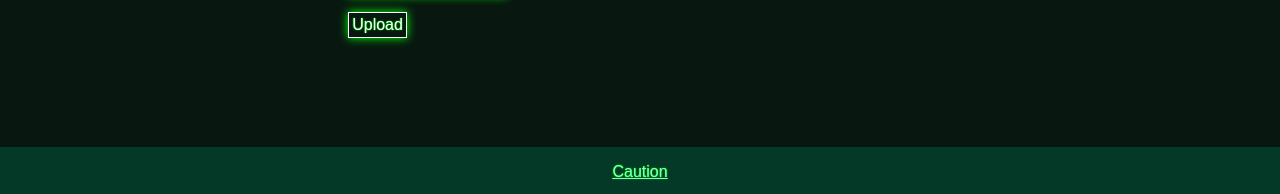
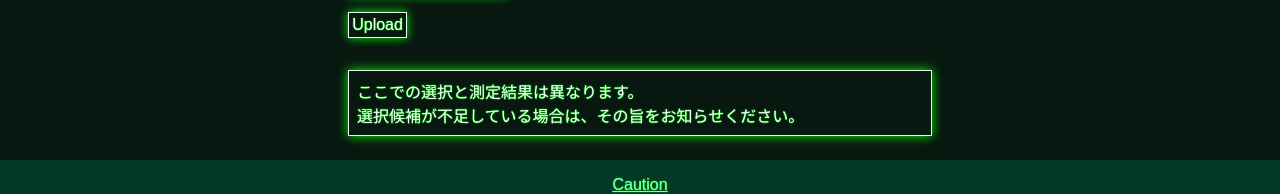
Before and after one commit to 7474/PhotoBattler, a Vue app in the folder PhotoBattlerSite/: page /#/upload in a window 1280 px wide. Shown: the part 381-575 px from the top of the page. Built offline with nearby package versions, Linux system fonts and the light colour scheme; no server answers.

Commit message:
アップロード時に該当なしを選択できるようにした。

```diff
--- a/PhotoBattlerSite/src/App.vue
+++ b/PhotoBattlerSite/src/App.vue
@@ -93,6 +93,14 @@ export default {
     text-align: center;
     background-color: #043927;
   }
+  .alert {
+    border: 1px solid #f0fff8;
+    box-shadow: 0 0 10px #00ff00;
+    margin: 0.5em;
+    padding: 0.5em;
+  }
+  /* .alert-info {
+  } */
   .model-photo {
     border-radius: 10px;
     border: 1px solid #f0fff8;
@@ -150,6 +158,8 @@ export default {
   }
   ul {
     list-style: none;
+    margin: 0;
+    padding: 0;
   }
 
 </style>
--- a/PhotoBattlerSite/src/components/Upload.vue
+++ b/PhotoBattlerSite/src/components/Upload.vue
@@ -8,6 +8,7 @@
     </div>
     <div class="imates-upload-tags">
       <select v-model="inputCategory" placeholder="Category">
+        <option valule="">該当なし</option>
         <option v-for="option in CategoryTags" v-bind:key="option.Name" v-bind:value="option.Name">
           {{ option.Name }}
         </option>
@@ -16,6 +17,7 @@
     </div>
     <div class="imates-upload-tags">
       <select v-model="inputItem" placeholder="Base Model">
+        <option valule="">該当なし</option>
         <option v-for="option in ItemTags" v-bind:key="option.Name" v-bind:value="option.Name">
           {{ option.Name }}
         </option>
@@ -39,6 +41,12 @@
     </div>
     <div>
       <img v-show="selectedFile" class="model-photo" :src="imageData"/>
+    </div>
+    <div class="alert alert-info">
+      <ul>
+        <li>ここでの選択と測定結果は異なります。</li>
+        <li>選択候補が不足している場合は、その旨をお知らせください。</li>
+      </ul>
     </div>
   </div>
 </template>
```
